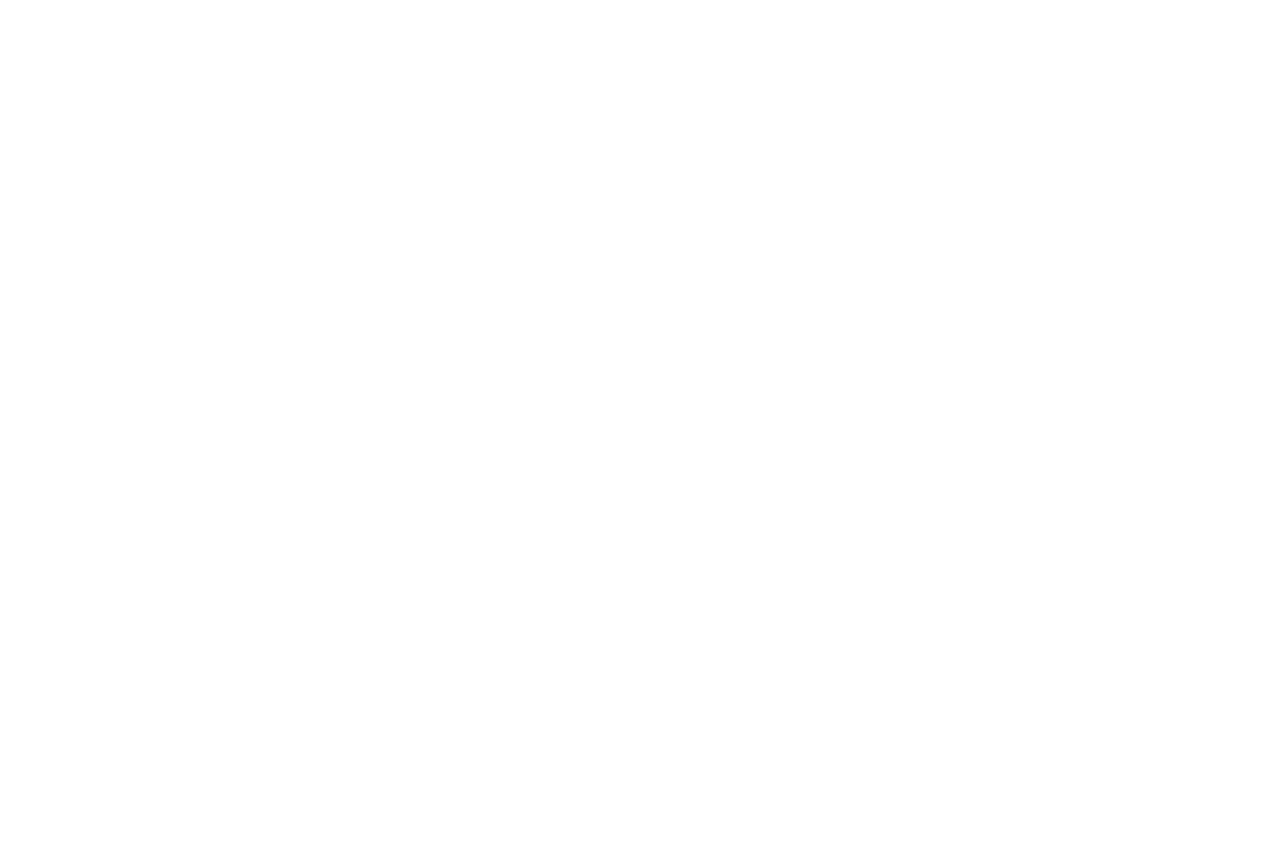
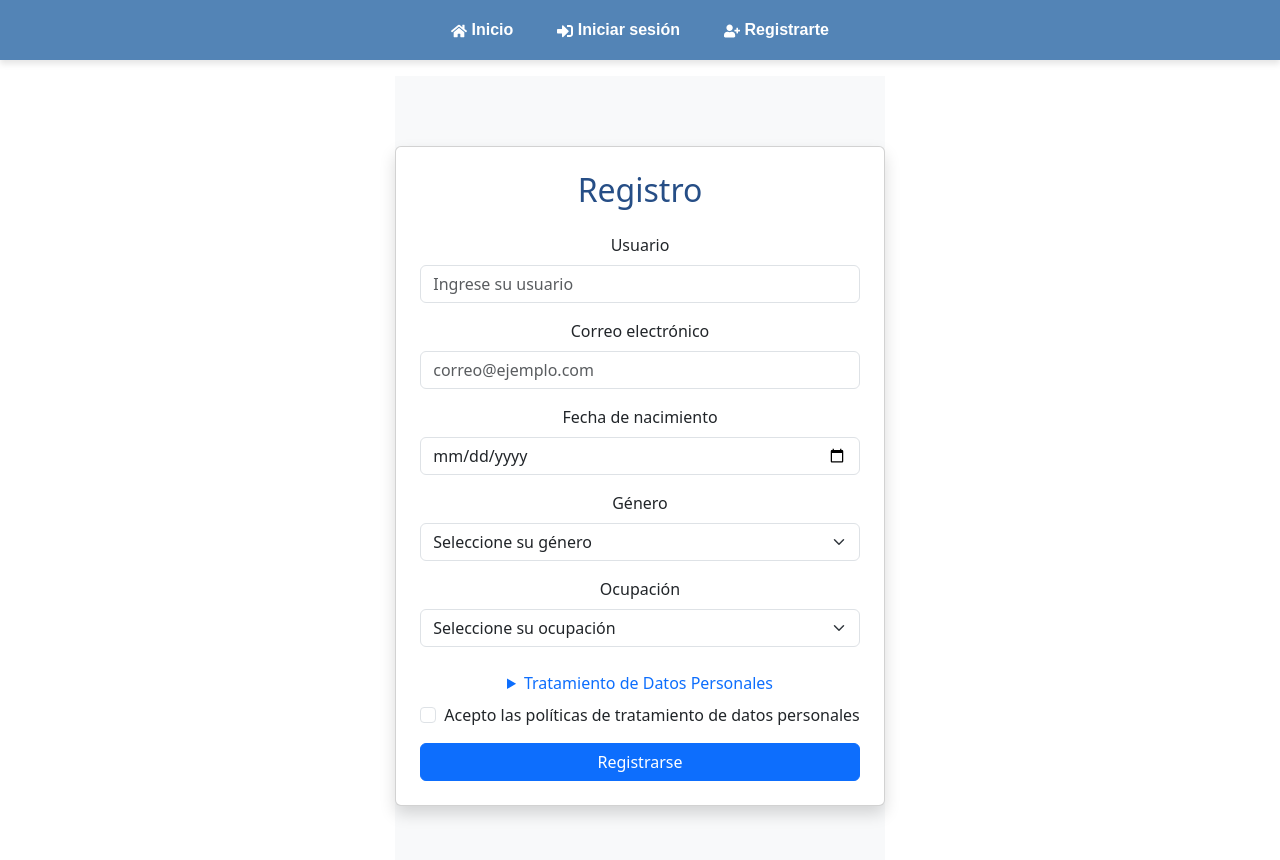
Before and after one commit to cris0436/Front-End-Audiochek, a React (Vite) app: page /sign-up in a window 1280 px wide. Before the commit this address had no page. Shown: the top 860 px of the page. Before the commit the page ends 800 px from the top, so only its background shows below. Built offline with nearby package versions, Linux system fonts and the light colour scheme.

Commit message:
configuracion volumenes db

```diff
--- a/src/components/App.tsx
+++ b/src/components/App.tsx
@@ -1,9 +1,7 @@
-import { useState } from 'react'
 import RouteProtect from '../components/Router'
 import '../styles/App.css'
-
+import React from 'react'
 function App() {
-  const [count, setCount] = useState(0)
 
   return (
     <>
--- a/src/components/MenuIncio.tsx
+++ b/src/components/MenuIncio.tsx
@@ -17,7 +17,7 @@ export const MenuIncio = () => {
           </Link>
         </li>
         <li>
-          <Link to="/sign up">
+          <Link to="/sign-up">
             <FaUserPlus /> Registrarte
           </Link>
         </li>
--- a/src/components/PruebaAuditiva.tsx
+++ b/src/components/PruebaAuditiva.tsx
@@ -2,14 +2,15 @@ import { useState } from "react";
 import audios from "../assets/audios";
 import TestAuditivo from "./TestAuditivo";
 import { Navigate, useNavigate, } from "react-router-dom";
-
+import React from "react";
 
 export const PruebaAuditiva: React.FC = () => {
   const FRECUENCIAS = [
     audios.sound8, audios.sound10, audios.sound12, audios.sound15, audios.sound16,
     audios.sound17, audios.sound18, audios.sound19, audios.sound20,
   ];
-  const VOL = [0.005, 0.001, 0.01, 0.05, 0.1, 0.2, 0.3, 0.4, 0.5, 0.6, 0.7, 0.8, 0.9, 1];
+  //               10db           20db         30db       40db        50db         60db        70db      80db      90db
+  const VOL = [0.0000894335192,0.00028281 ,0.000894335, 0.00282813, 0.00894335, 0.02828136, 0.089433519, 0.28283, 0.8943];
   const navigate = useNavigate();
 
   const [indexFrecuencias, setIndexFrecuencias] = useState(0);
--- a/src/components/RegisterForm.tsx
+++ b/src/components/RegisterForm.tsx
@@ -1,6 +1,6 @@
 import React from "react";
 import { useForm, SubmitHandler } from "react-hook-form";
-import { Navigate, useNavigate } from "react-router-dom";
+import { useNavigate } from "react-router-dom";
 import 'bootstrap/dist/css/bootstrap.min.css';
 
 type Inputs = {
@@ -9,6 +9,7 @@ type Inputs = {
   birthdate: string;
   gender: string;
   occupation: string;
+  acceptPolicy: boolean;
 };
 
 const occupations = [
@@ -20,8 +21,9 @@ const occupations = [
 ];
 
 export function RegisterForm() {
-  const {register,handleSubmit, formState: { errors },} = useForm<Inputs>();
+  const { register, handleSubmit, formState: { errors } } = useForm<Inputs>();
   const navigate = useNavigate();
+
   const handleRegisterData = (data: Inputs) => {
     console.log("Datos recibidos:", data);
     navigate("/audichek/recomendaciones");
@@ -38,6 +40,10 @@ export function RegisterForm() {
 
         <form onSubmit={handleSubmit(onSubmit)}>
 
+          {/* Campos existentes */}
+          {/* ... username, email, birthdate, gender, occupation ... */}
+
+          {/* Usuario */}
           <div className="mb-3">
             <label className="form-label">Usuario</label>
             <input
@@ -45,11 +51,10 @@ export function RegisterForm() {
               className={`form-control ${errors.username ? "is-invalid" : ""}`}
               placeholder="Ingrese su usuario"
             />
-            {errors.username && (
-              <div className="invalid-feedback">{errors.username.message}</div>
-            )}
+            {errors.username && <div className="invalid-feedback">{errors.username.message}</div>}
           </div>
 
+          {/* Email */}
           <div className="mb-3">
             <label className="form-label">Correo electrónico</label>
             <input
@@ -64,11 +69,10 @@ export function RegisterForm() {
               className={`form-control ${errors.email ? "is-invalid" : ""}`}
               placeholder="correo@ejemplo.com"
             />
-            {errors.email && (
-              <div className="invalid-feedback">{errors.email.message}</div>
-            )}
+            {errors.email && <div className="invalid-feedback">{errors.email.message}</div>}
           </div>
 
+          {/* Fecha de nacimiento */}
           <div className="mb-3">
             <label className="form-label">Fecha de nacimiento</label>
             <input
@@ -76,11 +80,10 @@ export function RegisterForm() {
               type="date"
               className={`form-control ${errors.birthdate ? "is-invalid" : ""}`}
             />
-            {errors.birthdate && (
-              <div className="invalid-feedback">{errors.birthdate.message}</div>
-            )}
+            {errors.birthdate && <div className="invalid-feedback">{errors.birthdate.message}</div>}
           </div>
 
+          {/* Género */}
           <div className="mb-3">
             <label className="form-label">Género</label>
             <select
@@ -92,11 +95,10 @@ export function RegisterForm() {
               <option value="Femenino">Femenino</option>
               <option value="Otro">Otro</option>
             </select>
-            {errors.gender && (
-              <div className="invalid-feedback">{errors.gender.message}</div>
-            )}
+            {errors.gender && <div className="invalid-feedback">{errors.gender.message}</div>}
           </div>
 
+          {/* Ocupación */}
           <div className="mb-4">
             <label className="form-label">Ocupación</label>
             <select
@@ -108,9 +110,38 @@ export function RegisterForm() {
                 <option key={index} value={occ}>{occ}</option>
               ))}
             </select>
-            {errors.occupation && (
-              <div className="invalid-feedback">{errors.occupation.message}</div>
-            )}
+            {errors.occupation && <div className="invalid-feedback">{errors.occupation.message}</div>}
+          </div>
+
+          {/* Tratamiento de datos */}
+          <div className="mb-3">
+            <details className="mb-2">
+              <summary className="text-primary" style={{ cursor: "pointer" }}>
+                Tratamiento de Datos Personales
+              </summary>
+              <div className="mt-2 text-secondary" style={{ fontSize: "0.9rem", maxHeight: "200px", overflowY: "auto" }}>
+                <p>En el desarrollo del proyecto AudiCheck, se reconoce la importancia de la protección de los datos personales de los usuarios. Por ello, se ha adoptado un enfoque responsable, ético y conforme a lo establecido en la Ley Estatutaria 1581 de 2012 y el Decreto 1377 de 2013, que regulan el tratamiento de datos personales en Colombia. El proyecto se guía por los principios de legalidad, finalidad, libertad, veracidad o calidad, transparencia, acceso y circulación restringida, seguridad y confidencialidad.</p>
+                <p>Los datos recolectados a través de la aplicación, tales como nombre, correo electrónico, fecha de nacimiento, género y ocupación, son utilizados exclusivamente con fines académicos y de investigación en el marco del análisis auditivo propuesto. Esta información es almacenada de forma segura en una base de datos protegida, y su tratamiento se limita estrictamente a los fines previamente informados al usuario, garantizando en todo momento su confidencialidad, integridad y disponibilidad.</p>
+                <p>Para proteger los datos personales durante su transmisión, se implementa el uso de protocolos de encriptación como SSL/TLS. Asimismo, se han establecido mecanismos de seguridad en el almacenamiento, restringiendo el acceso únicamente a los miembros autorizados del equipo de desarrollo del proyecto, conforme al principio de seguridad.</p>
+                <p>De acuerdo con el principio de autorización previa e informada, los usuarios son informados de manera clara sobre el tipo de datos que serán recolectados, la finalidad de su uso, y sus derechos como titulares, tales como el acceso, corrección, supresión, revocatoria de la autorización y oposición al tratamiento de sus datos. En ningún caso se compartirán los datos personales con terceros sin el consentimiento expreso del titular.</p>
+                <p>Este tratamiento se ajusta no solo a la legislación colombiana vigente, sino también a las mejores prácticas internacionales en materia de protección de datos personales en entornos digitales.</p>
+              </div>
+            </details>
+
+            <div className="form-check">
+              <input
+                type="checkbox"
+                className={`form-check-input ${errors.acceptPolicy ? "is-invalid" : ""}`}
+                id="acceptPolicy"
+                {...register("acceptPolicy", { required: "Debe aceptar las políticas de tratamiento de datos" })}
+              />
+              <label className="form-check-label" htmlFor="acceptPolicy">
+                Acepto las políticas de tratamiento de datos personales
+              </label>
+              {errors.acceptPolicy && (
+                <div className="invalid-feedback d-block">{errors.acceptPolicy.message}</div>
+              )}
+            </div>
           </div>
 
           <button type="submit" className="btn btn-primary w-100">
@@ -121,4 +152,5 @@ export function RegisterForm() {
     </div>
   );
 }
-export default RegisterForm
+
+export default RegisterForm;
--- a/src/components/Router.tsx
+++ b/src/components/Router.tsx
@@ -1,21 +1,26 @@
 
 import { Inicio, LayoutUsuarios, LayoutInicio} from '../views';
-import { Route,BrowserRouter as Router ,Routes } from 'react-router-dom';
+import { Route,BrowserRouter as Router ,Routes ,Navigate} from 'react-router-dom';
 
- function RouteProtect() {
+import audios from '../assets/audios';
+import React from 'react';
+
+function RouteProtect() {
 
         return (
             <Router>
                 <Routes>
-                    <Route path='/' element={<Inicio/>} />
-                    <Route path='/audichek/testauditivo' element ={<LayoutUsuarios com={'PruebaAudtiva'}/>} />
-                    <Route path='/audichek/datos-persona' element ={<LayoutUsuarios com={'EditUserPage'}/>} />
-                    <Route path="/audichek/resultados" element={<LayoutUsuarios com={'ResultadosAudiometria'}/>} />
-                    <Route path="/audichek/recomendaciones" element={<LayoutUsuarios com={'Recommendation'}/>} />
+                    <Route path='/' element={<Inicio />} />
+                    <Route path='/audichek/testauditivo' element={<LayoutUsuarios com={'PruebaAudtiva'} />} />
+                    <Route path='/audichek/datos-persona' element={<LayoutUsuarios com={'EditUserPage'} />} />
+                    <Route path='/audichek/resultados' element={<LayoutUsuarios com={'ResultadosAudiometria'} />} />
+                    <Route path='/audichek/recomendaciones' element={<LayoutUsuarios com={'Recommendation'} />} />
 
-                    <Route path="/sign up" element={<LayoutInicio com= {'RegisterForm'}/>} />
-                    <Route path='/login' element={<LayoutInicio com={'LoginForm'}/>} />
+                    <Route path='/sign-up' element={<LayoutInicio com={'RegisterForm'} />} />
+                    <Route path='/login' element={<LayoutInicio com={'LoginForm'} />} />
 
+                    {/* Ruta para manejar páginas inexistentes y redirigir al inicio */}
+                    <Route path="*" element={<Navigate to="/" />} />
                 </Routes>
             </Router>
 
```
